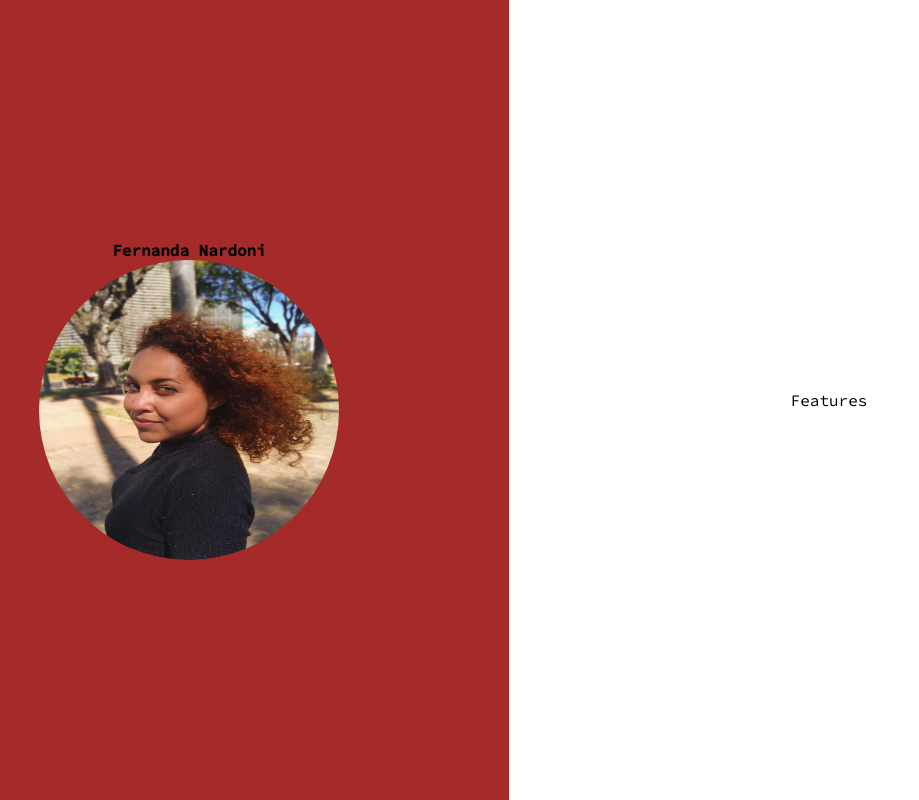
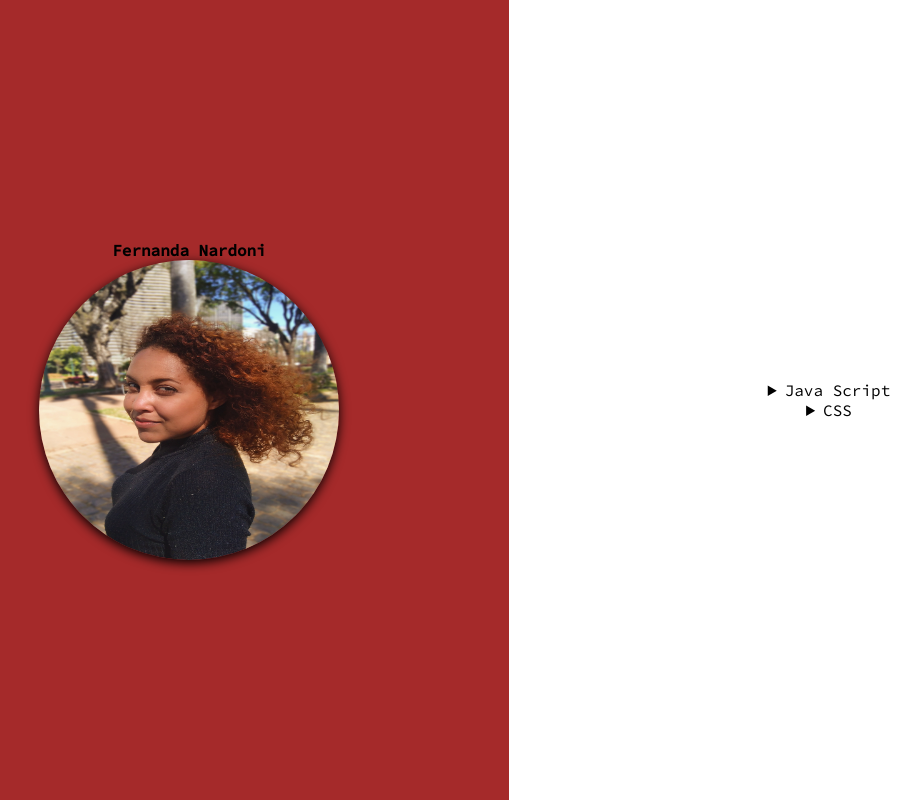
Before and after one commit to fernandanardoni/git-class, a plain HTML site: page index.html in a window 1280 px wide. Shown: the whole page, without its empty margins (131-1050 px from the left). Drawn offline with Linux system fonts and the light colour scheme.

Commit message:
add details and summary

```diff
--- a/index.html
+++ b/index.html
@@ -12,6 +12,19 @@
         <strong>Fernanda Nardoni</strong>
         <img src="./img/profile.jpeg" alt="profile">
     </div>
-    <div class="features"> Features </div>
+    <div class="features">
+        <details>
+            <summary>Java Script</summary>
+            <p>React</p>
+            <p>ES6</p>
+        </details>
+
+        <details>
+            <summary>CSS</summary>
+            <p>SASS</p>
+            <p>BEM</p>
+        </details>
+
+    </div>
 </body>
 </html>
--- a/style.css
+++ b/style.css
@@ -28,6 +28,7 @@ html, body {
     height: 300px;
     width: 300px;
     border-radius: 50%;
+    box-shadow: 0px 3px 11px 0px #000000;
 }
 
 .features {
```
